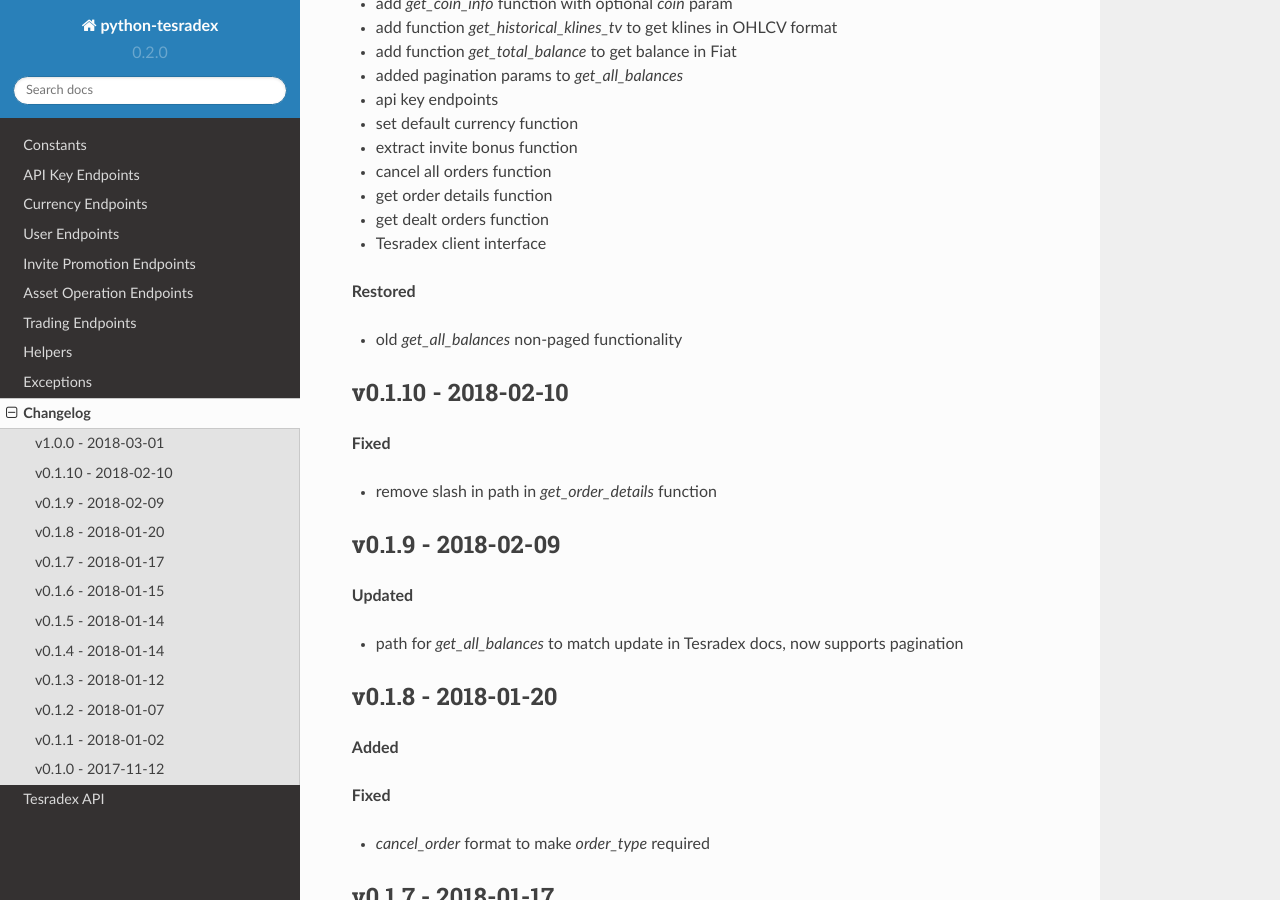
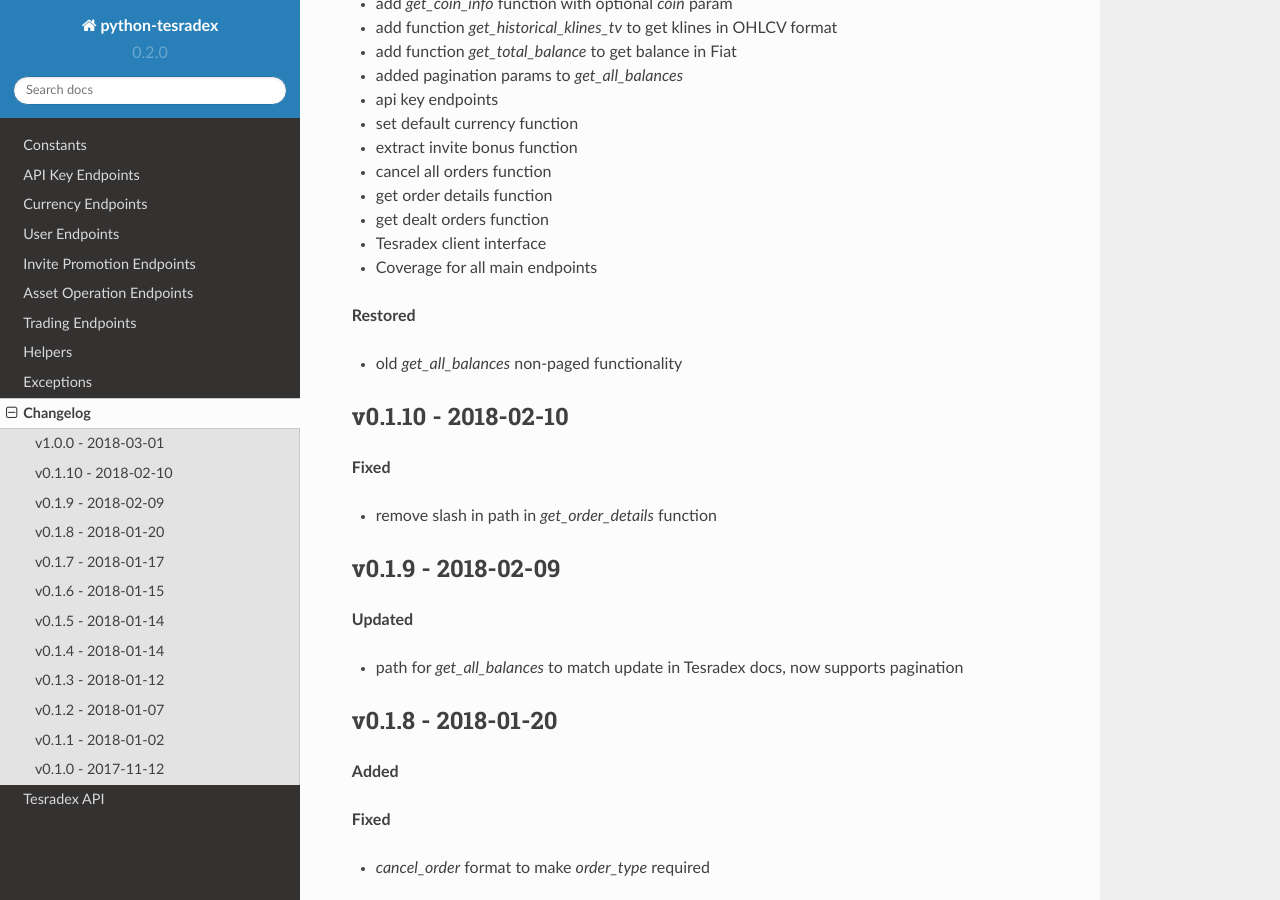
Before and after one commit to TesrabNetwork/python-tesradex, a Sphinx documentation site: the page built from docs/changelog.rst, in a window 1280 px wide and 900 px high, scrolled down 416 px. Built offline with Sphinx 7.4.7 and the Read the Docs theme 2.0.0, drawn with Linux system fonts in a browser that asks for light colours; formulas are drawn with MathJax 3; pages that are not in the unit, such as notebooks, are missing from menus; some of the changed text lies outside the part shown.

Commit message:
update changelog.rst

```diff
--- a/docs/changelog.rst
+++ b/docs/changelog.rst
@@ -23,6 +23,7 @@
 - get order details function
 - get dealt orders function
 - Tesradex client interface
+- Coverage for all main endpoints
 
 **Restored**
 
```
Also changed, not shown: other parts of docs/changelog.rst (+1 -1 lines).
